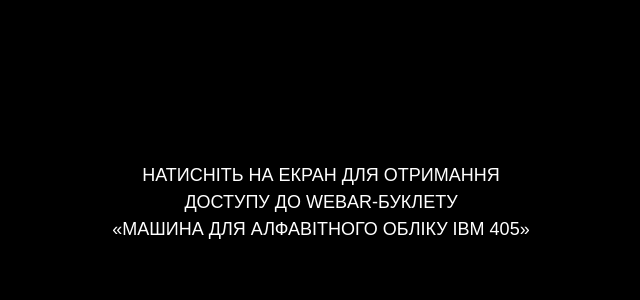
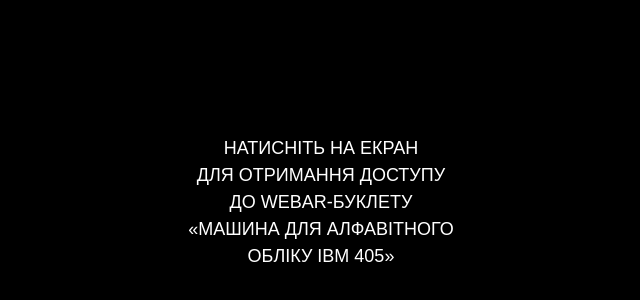
Before and after one commit to astuumu/WebAr-laba01, a plain HTML site: page index.html in a window 1280 px wide. Shown: the part 198-498 px from the top of the page, without its empty margins (319-959 px from the left). Drawn offline with nearby package versions, Linux system fonts and the light colour scheme.

Commit message:
Update index.html

```diff
--- a/index.html
+++ b/index.html
@@ -27,11 +27,15 @@
                 text-transform: uppercase; font-family: Arial, Helvetica, sans-serif; font-weight: 400; line-height: 1.5em; font-size: large; white-space: nowrap;
                 user-select: none; pointer-events: none;
             ">
-            Натисніть на екран для отримання
+            Натисніть на екран
             <br>
-            доступу до WebAR-буклету
+            для отримання доступу
             <br>
-            «Машина для алфавітного обліку IBM 405»
+            до WebAR-буклету
+            <br>
+            «Машина для алфавітного
+            <br>
+            обліку IBM 405»
         </div>
     </div>
 
```
